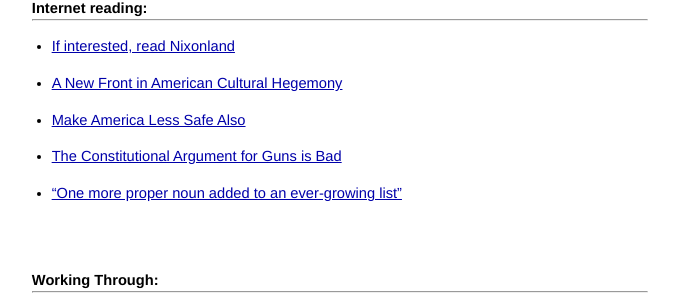
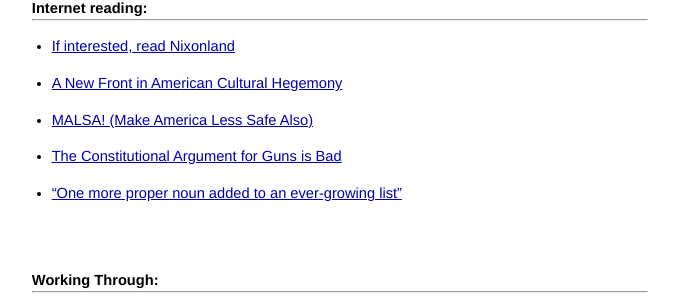
Before and after one commit to cwaldoch/cwaldoch.github.io, a Jekyll site: the page built from _posts/2018-02-16-Weekly-Roundup-No-3.md, in a window 1280 px wide. Shown: the part 831-1135 px from the top of the page, without its empty margins (300-979 px from the left). Built offline with Jekyll 4.4.1, drawn with Linux system fonts in a browser that asks for light colours; our own code applies the rules of GitHub Pages for plain Markdown files.

Commit message:
Update 2018-02-16-Weekly-Roundup-No-3.md

```diff
--- a/_posts/2018-02-16-Weekly-Roundup-No-3.md
+++ b/_posts/2018-02-16-Weekly-Roundup-No-3.md
@@ -19,7 +19,7 @@ This is the time of year when my job tends to become a bit overwhelming, so I'm
 
 * [A New Front in American Cultural Hegemony](https://www.theringer.com/platform/amp/2018/2/9/16994210/podcasts-soft-diplomacy-donald-trump-america?__twitter_impression=true)
 
-* [Make America Less Safe Also](https://www.washingtonpost.com/amphtml/news/morning-mix/wp/2018/02/14/an-immigrant-called-9-1-1-to-report-a-crime-police-took-him-to-ice-in-handcuffs/?__twitter_impression=true)
+* [MALSA! (Make America Less Safe Also)](https://www.washingtonpost.com/amphtml/news/morning-mix/wp/2018/02/14/an-immigrant-called-9-1-1-to-report-a-crime-police-took-him-to-ice-in-handcuffs/?__twitter_impression=true)
 
 * [The Constitutional Argument for Guns is Bad](http://www.nybooks.com/articles/1995/09/21/to-keep-and-bear-arms/)
 
```
